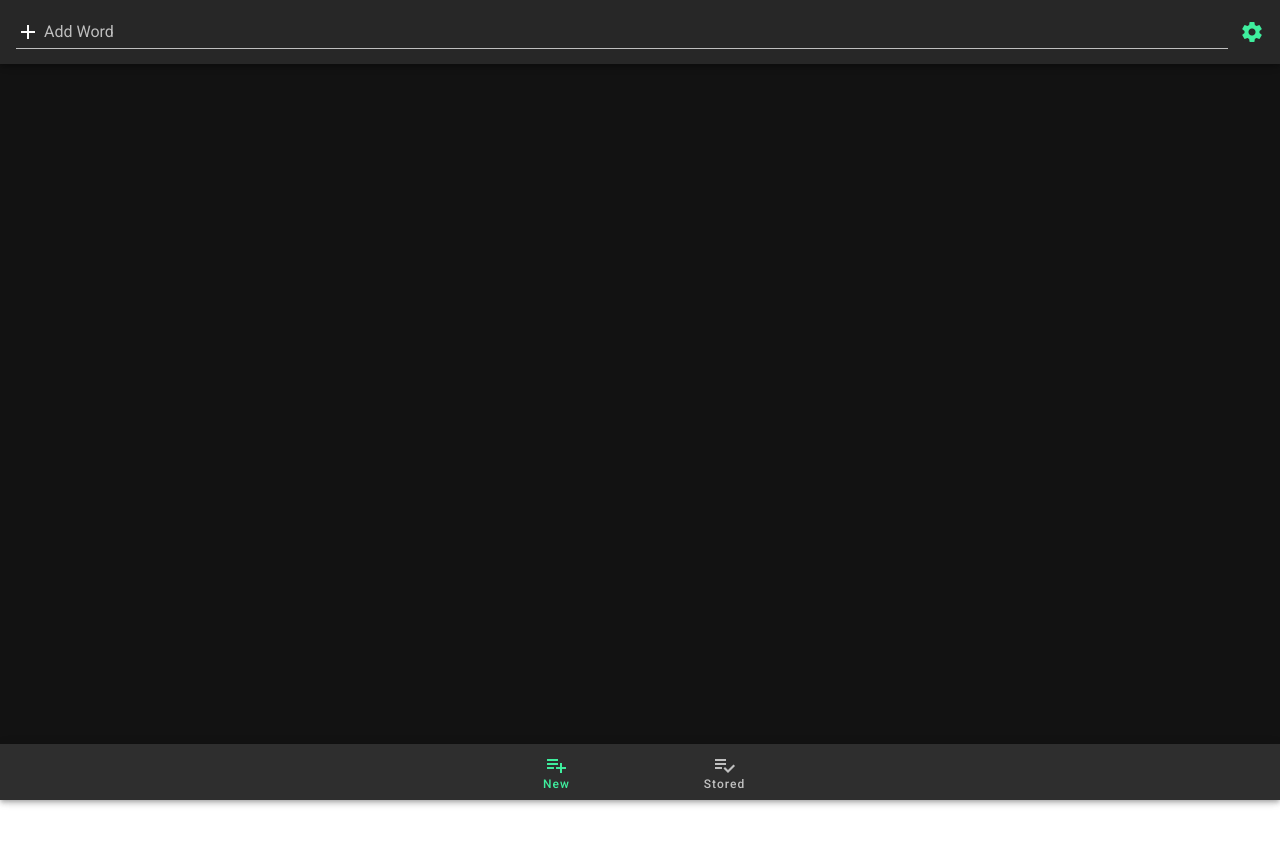
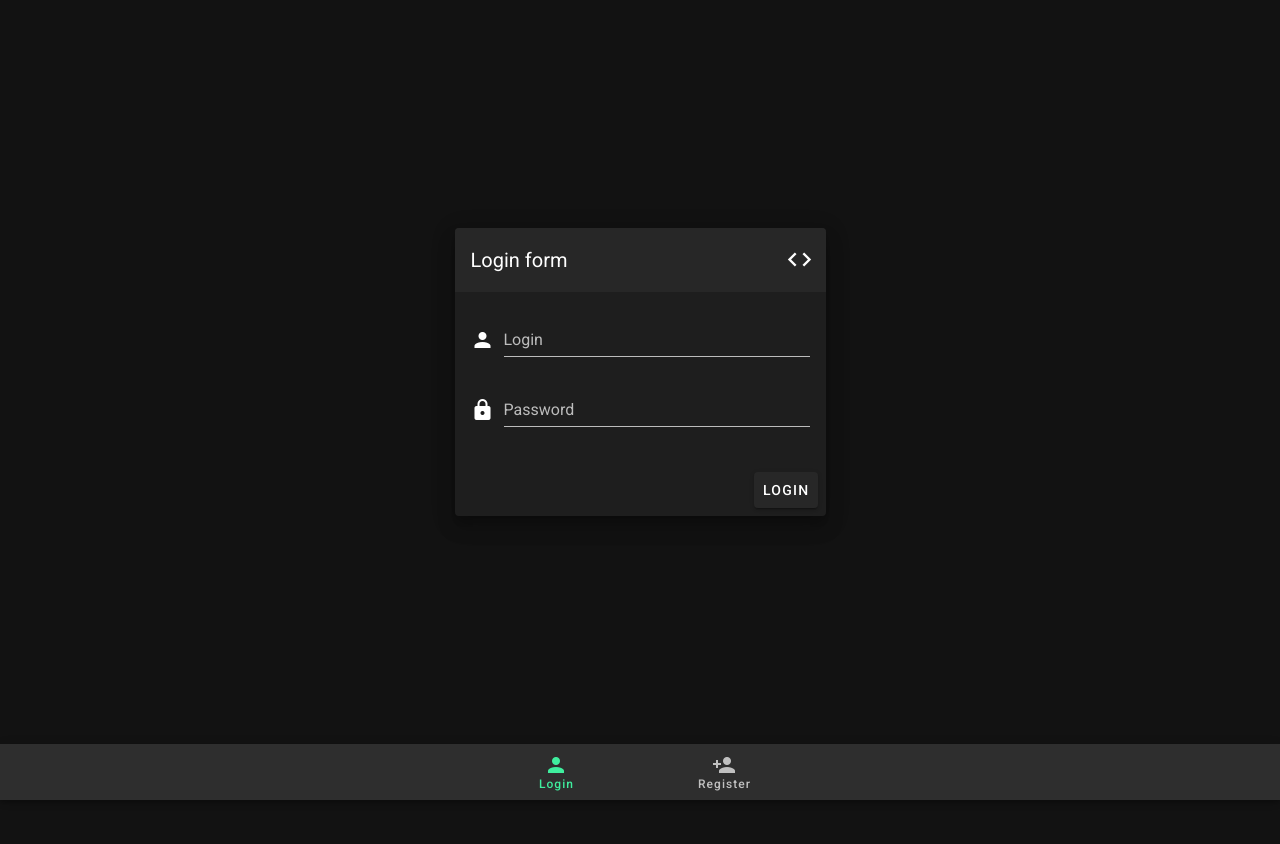
Before and after one commit to michalmullen/my-volcab-builder, a Vue app: page /login in a window 1280 px wide. Shown: the top 844 px of the page. Before the commit the page ends 800 px from the top, so only its background shows below. Built offline with nearby package versions, Linux system fonts and the light colour scheme.

Commit message:
login test

```diff
--- a/src/components/BottomNav.vue
+++ b/src/components/BottomNav.vue
@@ -1,5 +1,6 @@
 <template>
-	<v-bottom-navigation mandatory app grow color="secondary">
+	<div>
+		<v-bottom-navigation v-if="login" mandatory app grow color="secondary">
 			<v-btn to="/">
 				<span>New</span>
 				<v-icon>mdi-playlist-plus</v-icon>
@@ -10,12 +11,24 @@
 				<v-icon>mdi-playlist-check</v-icon>
 			</v-btn>
 		</v-bottom-navigation>
+		<v-bottom-navigation v-if="!login" mandatory app grow color="secondary">
+			<v-btn to="/login">
+				<span>Login</span>
+				<v-icon>mdi-account</v-icon>
+			</v-btn>
+
+			<v-btn to="register">
+				<span>Register</span>
+				<v-icon>mdi-account-plus</v-icon>
+			</v-btn>
+		</v-bottom-navigation>
+	</div>
 </template>
 
 <script>
 export default {
-	data() {
-		return {};
-	},
+	data: () => ({
+		login: false,
+	}),
 };
 </script>
--- a/src/components/TopBar.vue
+++ b/src/components/TopBar.vue
@@ -1,5 +1,5 @@
 <template>
-	<div>
+	<div v-if="login">
 		<v-app-bar app>
 			<v-text-field
 				flat
@@ -119,6 +119,7 @@ export default {
 		show: false,
 		definitions: null,
 		definition: "",
+		login: false,
 	}),
 };
 </script>
--- a/src/plugins/vuetify.js
+++ b/src/plugins/vuetify.js
@@ -8,7 +8,7 @@ const vuetify = new Vuetify({
 		dark: true,
 		themes: {
 			dark: {
-				primary: "#140C50",
+				primary: "#3FEE9E",
 				navColor: "#060039",
 				primaryAccent: "#553DD5",
 				secondary: "#3FEE9E",
--- a/src/router/index.js
+++ b/src/router/index.js
@@ -2,6 +2,8 @@ import Vue from "vue";
 import VueRouter from "vue-router";
 import Home from "../views/Home.vue";
 import About from "../views/About.vue";
+import Login from "../views/Login.vue";
+import Register from "../views/Register.vue";
 
 Vue.use(VueRouter);
 
@@ -16,6 +18,16 @@ const routes = [
 		name: "About",
 		component: About,
 	},
+	{
+		path: "/login",
+		name: "Login",
+		component: Login,
+	},
+	{
+		path: "/register",
+		name: "Register",
+		component: Register,
+	},
 ];
 
 const router = new VueRouter({
--- /dev/null
+++ b/src/views/Login.vue
@@ -0,0 +1,98 @@
+<template>
+	<!-- <v-container grid-list-xs>
+		<v-row dense>
+			<v-col cols="12">
+				<v-card class="elevation-12">
+					<v-toolbar dark flat>
+						<v-toolbar-title>Login form</v-toolbar-title>
+						<v-spacer></v-spacer>
+						<v-tooltip bottom>
+							<template v-slot:activator="{ on }">
+								<v-btn :href="source" icon large target="_blank" v-on="on">
+									<v-icon>mdi-code-tags</v-icon>
+								</v-btn>
+							</template>
+							<span>Source</span>
+						</v-tooltip>
+					</v-toolbar>
+					<v-card-text>
+						<v-form>
+							<v-text-field
+								label="Login"
+								name="login"
+								prepend-icon="mdi-account"
+								type="text"
+							></v-text-field>
+
+							<v-text-field
+								id="password"
+								label="Password"
+								name="password"
+								prepend-icon="mdi-lock"
+								type="password"
+							></v-text-field>
+						</v-form>
+					</v-card-text>
+					<v-card-actions>
+						<v-spacer></v-spacer>
+						<v-btn>Login</v-btn>
+					</v-card-actions>
+				</v-card>
+			</v-col>
+		</v-row>
+	</v-container> -->
+	<v-app id="inspire">
+		<v-content>
+			<v-container class="fill-height">
+				<v-row align="center" justify="center" absolute>
+					<v-col cols="12" sm="8" md="4">
+						<v-card class="elevation-12">
+							<v-toolbar dark flat>
+								<v-toolbar-title>Login form</v-toolbar-title>
+								<v-spacer></v-spacer>
+								<v-tooltip bottom>
+									<template v-slot:activator="{ on }">
+										<v-btn :href="source" icon large target="_blank" v-on="on">
+											<v-icon>mdi-code-tags</v-icon>
+										</v-btn>
+									</template>
+									<span>Source</span>
+								</v-tooltip>
+							</v-toolbar>
+							<v-card-text>
+								<v-form>
+									<v-text-field
+										label="Login"
+										name="login"
+										prepend-icon="mdi-account"
+										type="text"
+									></v-text-field>
+
+									<v-text-field
+										id="password"
+										label="Password"
+										name="password"
+										prepend-icon="mdi-lock"
+										type="password"
+									></v-text-field>
+								</v-form>
+							</v-card-text>
+							<v-card-actions>
+								<v-spacer></v-spacer>
+								<v-btn>Login</v-btn>
+							</v-card-actions>
+						</v-card>
+					</v-col>
+				</v-row>
+			</v-container>
+		</v-content>
+	</v-app>
+</template>
+
+<script>
+export default {
+	props: {
+		source: String,
+	},
+};
+</script>
```
Also changed, not shown: src/views/Register.vue (added). Lines whose indentation alone changed are shown as unchanged.
